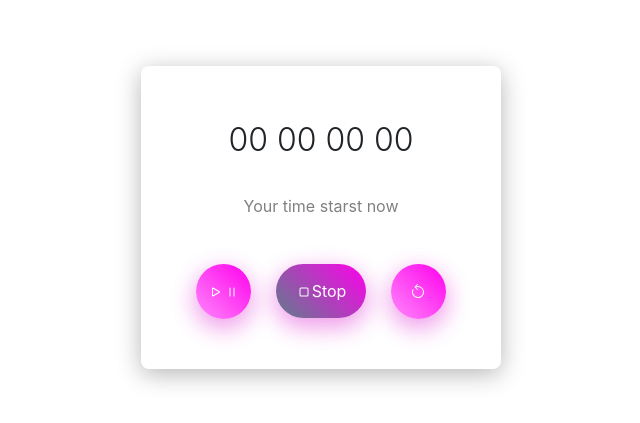
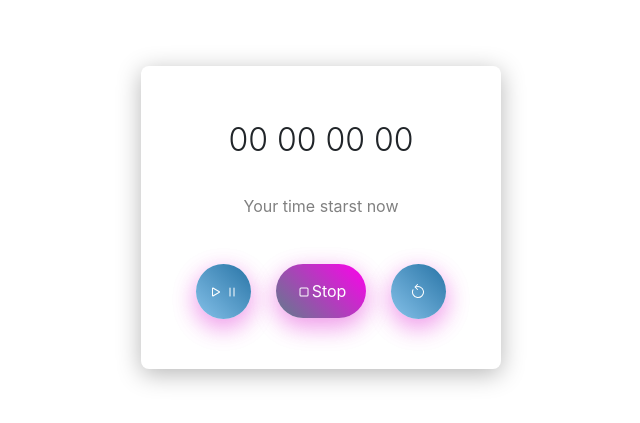
Before and after one commit to corria9/Stop-Watch, a plain HTML site: page index.html in a window 1280 px wide. Shown: the part 183-606 px from the top of the page, without its empty margins (319-959 px from the left). Drawn offline with nearby package versions, Linux system fonts and the light colour scheme.

Commit message:
Update style.css

```diff
--- a/style.css
+++ b/style.css
@@ -54,7 +54,7 @@ p {
 	line-height:55px;
 	border-radius:50px;
 	color:#fff;
-	background:linear-gradient(45deg, #ff88fb, #ff00ec);
+	background:linear-gradient(45deg, #85C1E9, #2874A6 );
 	box-shadow:0 8px 25px #bf5fc045, 0 8px 25px #ff00ec50;
 	transition:all ease 0.1s;
 }
```
